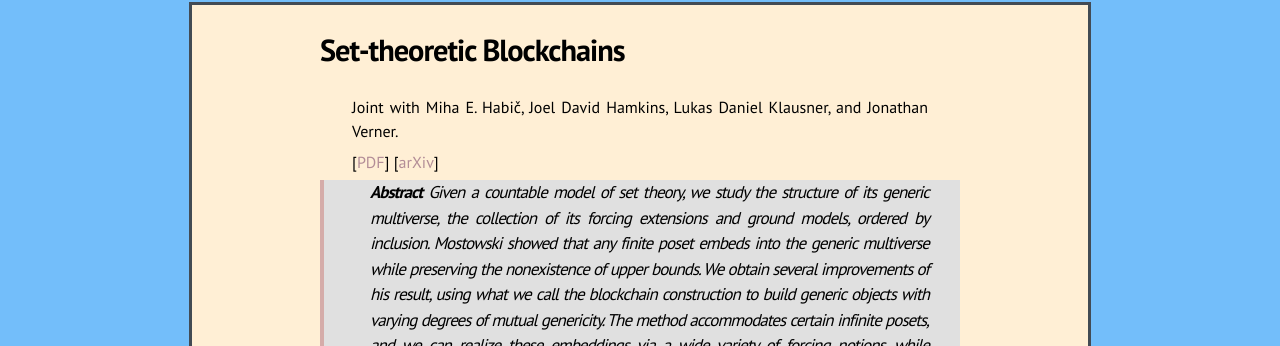
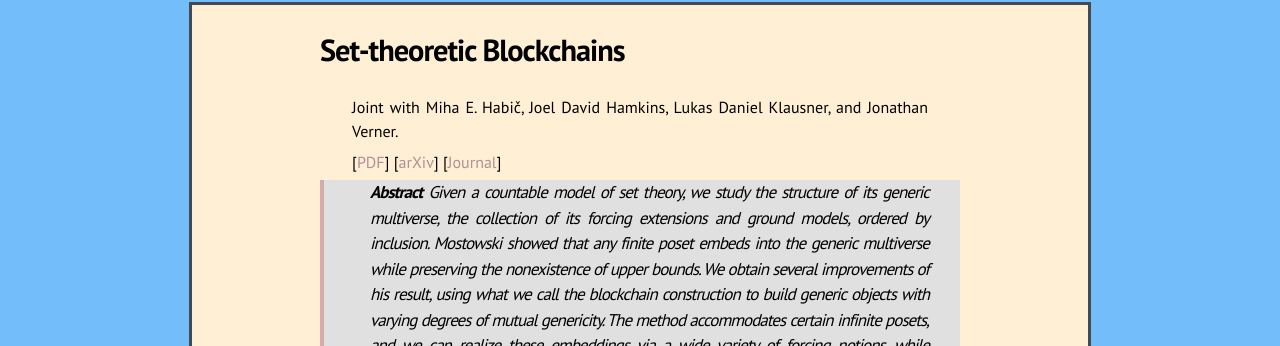
Before and after one commit to kamerynjw/kamerynjw.github.io, a Jekyll site: the page built from research/pubs/set-theoretic-blockchains.md, in a window 1280 px wide. Shown: the part 97-443 px from the top of the page. Built offline with Jekyll 4.4.1, drawn with Linux system fonts in a browser that asks for light colours; nearby versions of some CDN libraries; formulas are drawn with MathJax 3.

Commit message:
added link to AFML thing for blockchains

```diff
--- a/_data/pubs.yml
+++ b/_data/pubs.yml
@@ -10,7 +10,7 @@
 - href: "set-theoretic-blockchains"
   authors: "Miha E. Habič, Joel David Hamkins, Lukas Daniel Klausner, Jonathan Verner, and Kameryn J. Williams"
   title: "Set-theoretic blockchains"
-  othercite: "*under review*"
+  othercite: "Archive for Mathematical Logic (2019)"
 
 - href: "diss"
   authors: "Kameryn J. Williams"
--- a/research/pubs/set-theoretic-blockchains.md
+++ b/research/pubs/set-theoretic-blockchains.md
@@ -6,7 +6,7 @@ permalink: /research/pubs/set-theoretic-blockchains/
 
 Joint with Miha E. Habič, Joel David Hamkins, Lukas Daniel Klausner, and Jonathan Verner.
 
-[[PDF]({{ page.url }}set-theoretic-blockchains.pdf)] [[arXiv](https://arxiv.org/abs/1808.01509)]
+[[PDF]({{ page.url }}set-theoretic-blockchains.pdf)] [[arXiv](https://arxiv.org/abs/1808.01509)] [[Journal](https://link.springer.com/article/10.1007%2Fs00153-019-00672-z)]
 
 > **Abstract** Given a countable model of set theory, we study the structure of its generic multiverse, the collection of its forcing extensions and ground models, ordered by inclusion. Mostowski showed that any finite poset embeds into the generic multiverse while preserving the nonexistence of upper bounds. We obtain several improvements of his result, using what we call the blockchain construction to build generic objects with varying degrees of mutual genericity. The method accommodates certain infinite posets, and we can realize these embeddings via a wide variety of forcing notions, while providing control over lower bounds as well. We also give a generalization to class forcing in the context of second-order set theory, and exhibit some further structure in the generic multiverse, such as the existence of exact pairs.
 
```
